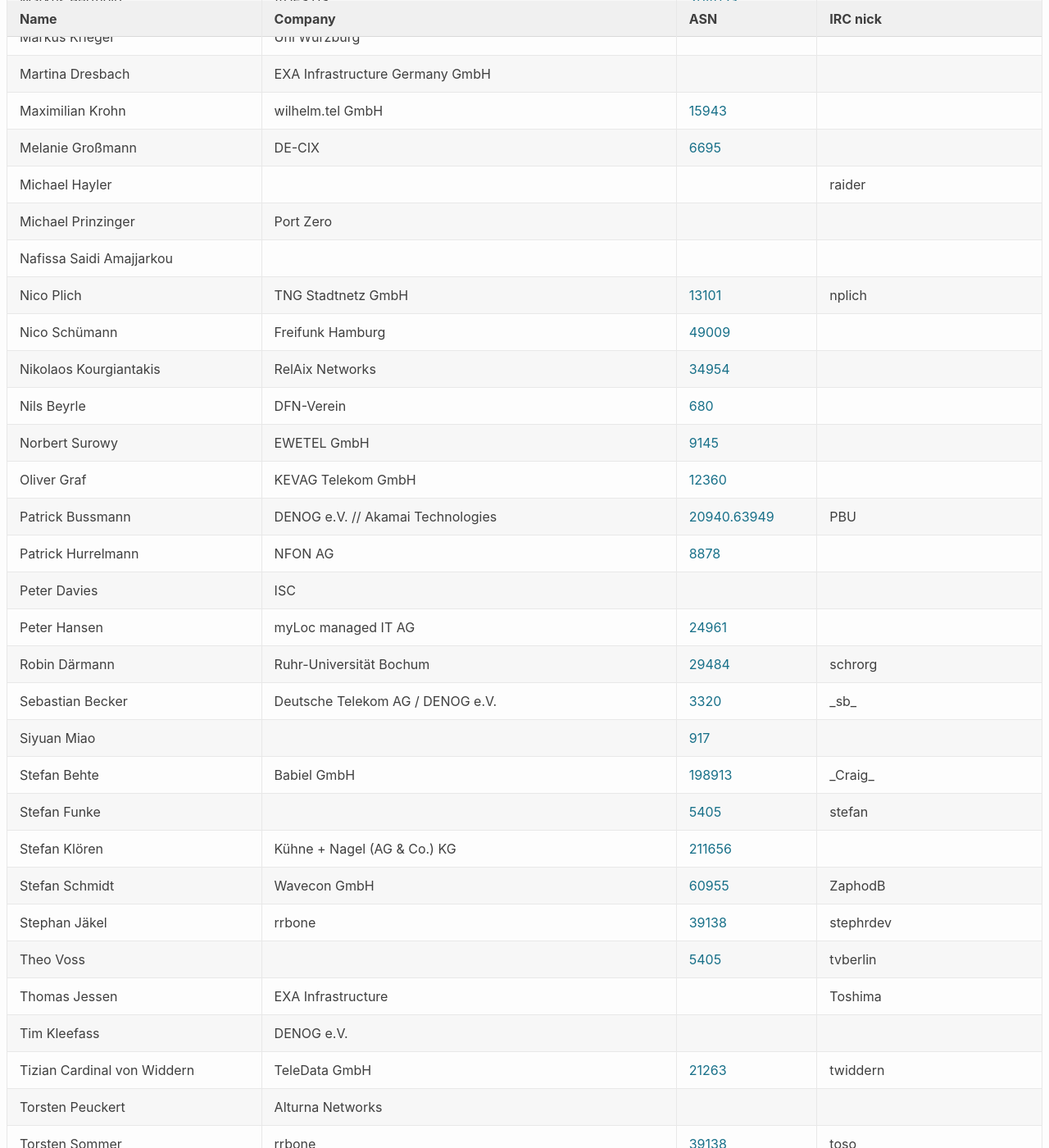
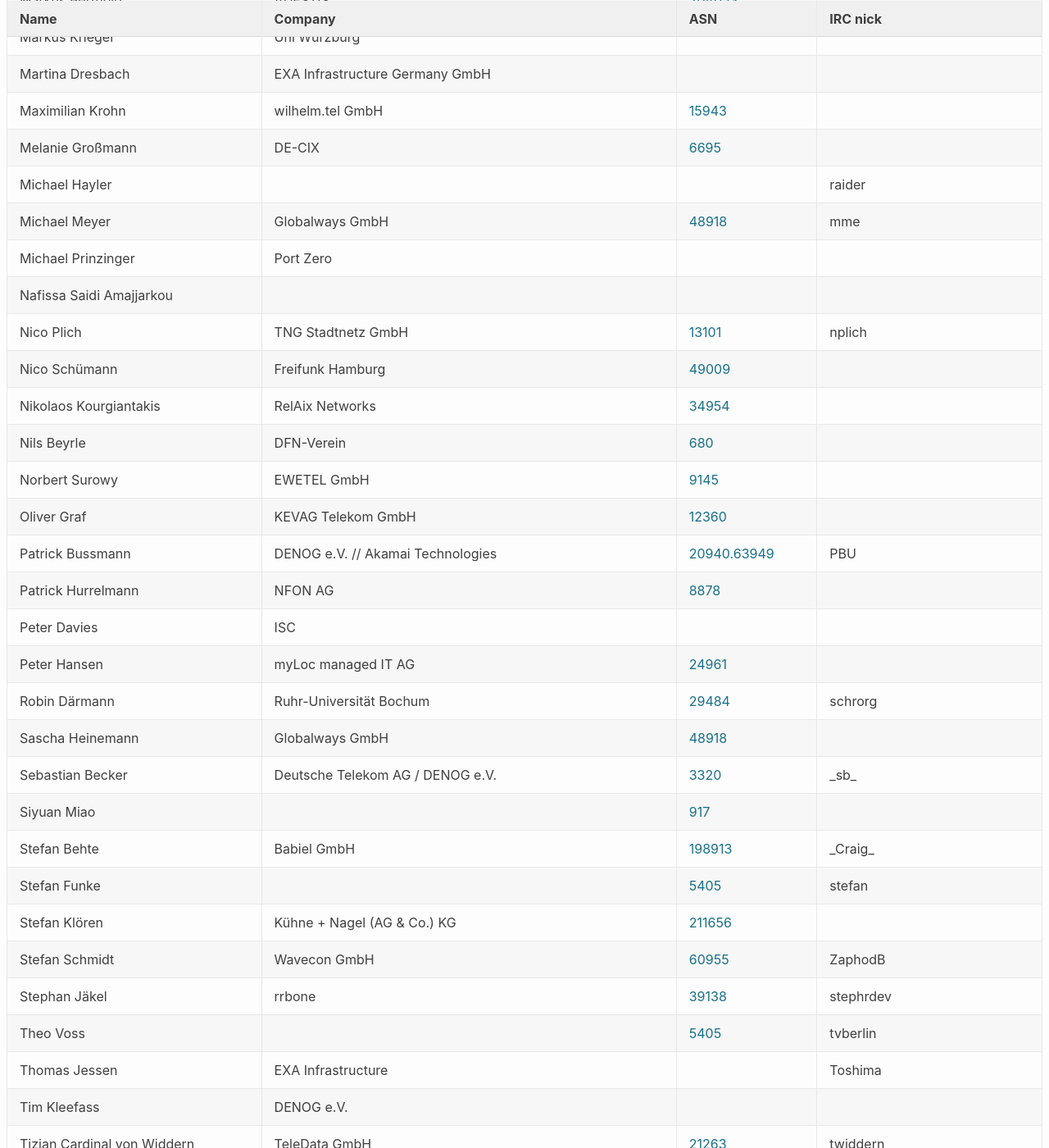
Before and after one commit to denog/pretix-attendeelist, a Jekyll site: the page built from denog15/index.md, in a window 1280 px wide and 1400 px high, scrolled down 2134 px. Shown: the whole window at 82% size. Built offline with Jekyll 4.4.1, drawn with Linux system fonts in a browser that asks for light colours.

Commit message:
Latest data: Wed Aug 16 12:51:47 UTC 2023

```diff
--- a/_data/attendees_denog15_onsite.json
+++ b/_data/attendees_denog15_onsite.json
@@ -294,6 +294,12 @@
     "asn": null
   },
   {
+    "name": "Michael Meyer",
+    "company": "Globalways GmbH",
+    "irc": "mme",
+    "asn": "48918"
+  },
+  {
     "name": "Michael Prinzinger",
     "company": "Port Zero",
     "irc": null,
@@ -370,6 +376,12 @@
     "company": "Ruhr-Universität Bochum",
     "irc": "schrorg",
     "asn": "29484"
+  },
+  {
+    "name": "Sascha Heinemann",
+    "company": "Globalways GmbH",
+    "irc": null,
+    "asn": "48918"
   },
   {
     "name": "Sebastian Becker",
```
